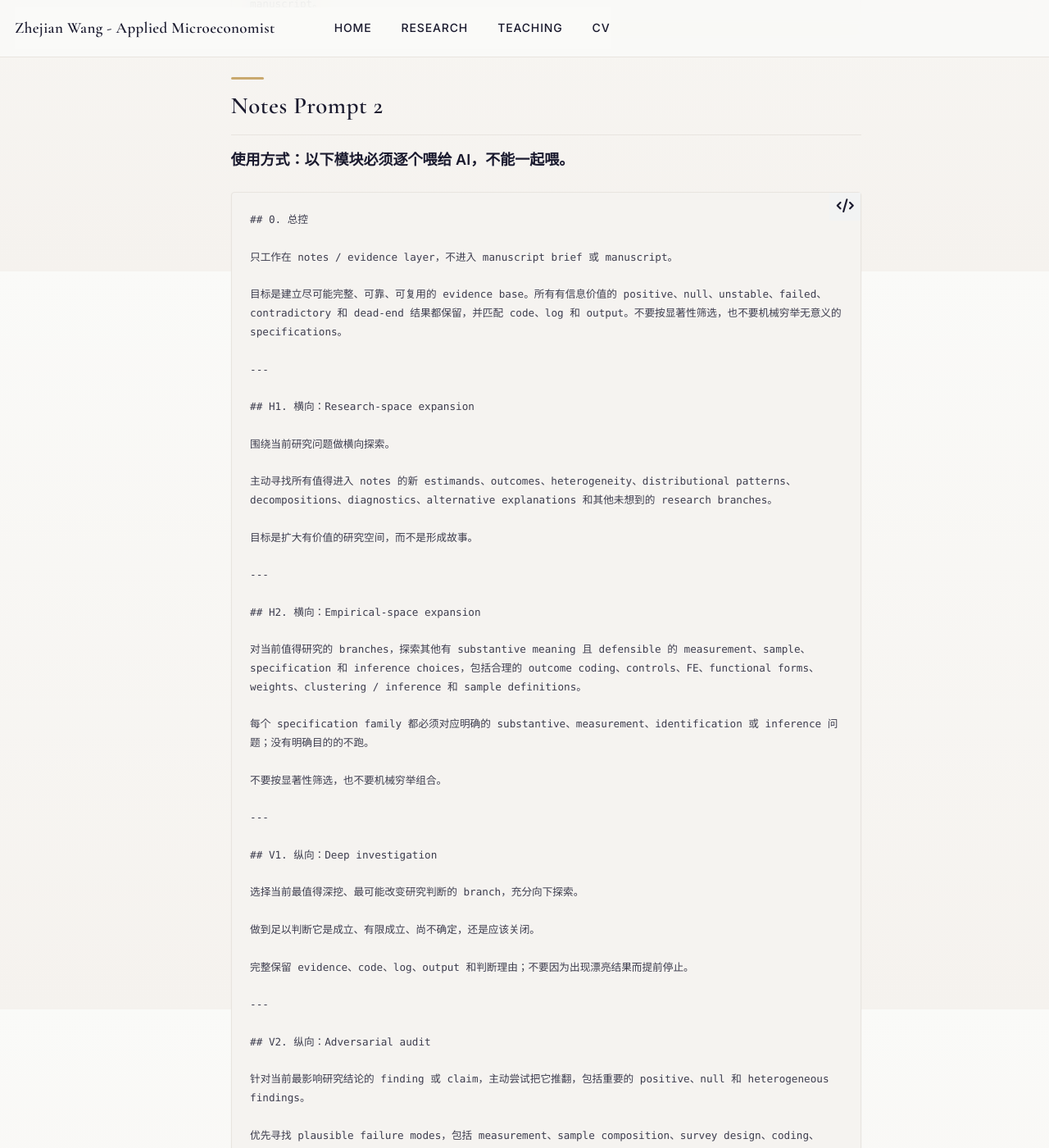
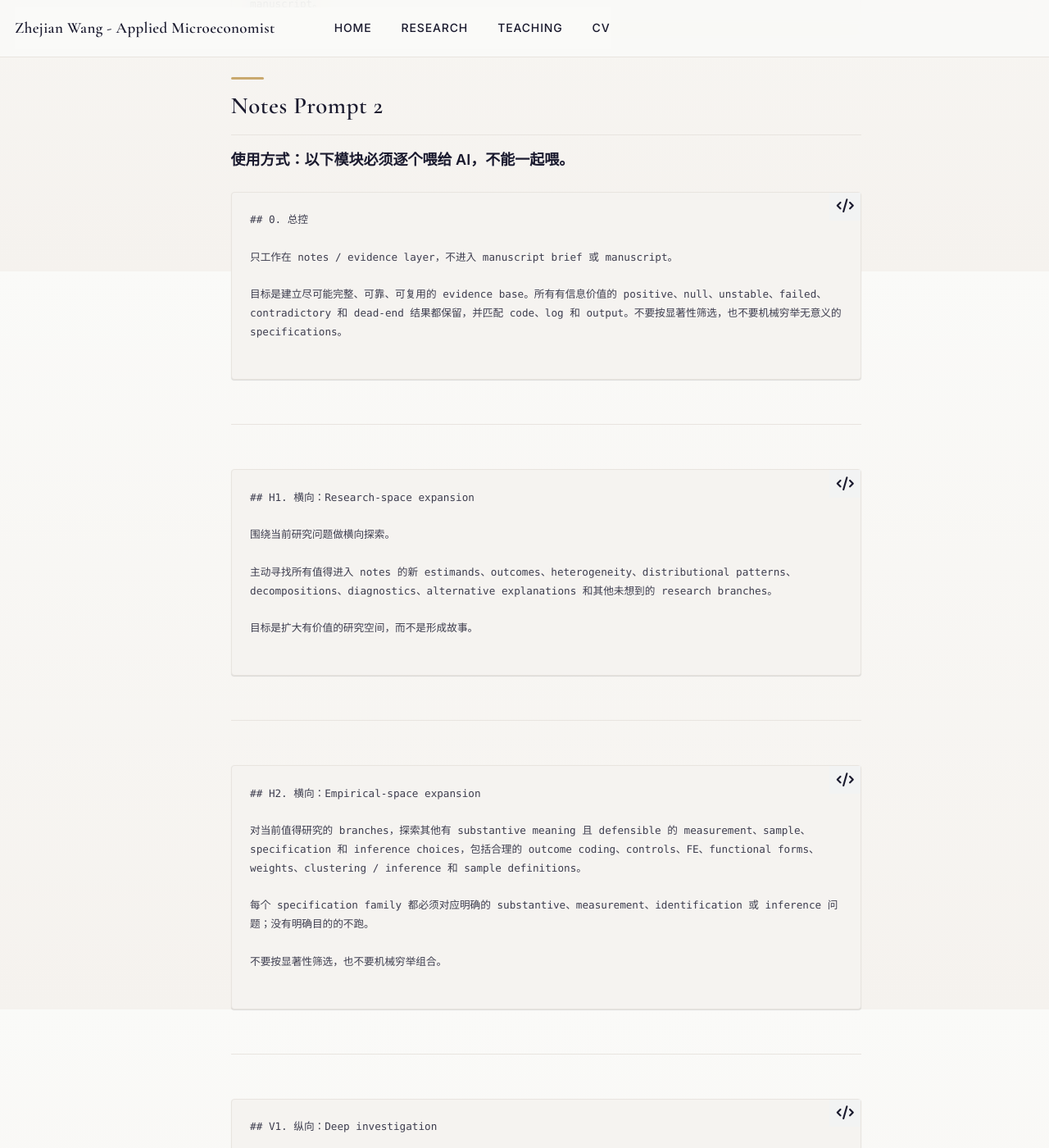
Before and after one commit to zhejianw/zhejianw.github.io, a Jekyll site: the page built from ai/prompts/notes/index.md, in a window 1280 px wide and 1400 px high, scrolled down 569 px. Shown: the whole window at 82% size. Built offline with Jekyll 4.4.1, drawn with Linux system fonts in a browser that asks for light colours; a script that is not in the unit is left out; some of the changed text lies outside the part shown.

Commit message:
Split notes workflow into individual prompt blocks

```diff
--- a/ai/prompts/notes/index.md
+++ b/ai/prompts/notes/index.md
@@ -52,8 +52,11 @@ last_updated: 2026-08-27
 
 目标是建立尽可能完整、可靠、可复用的 evidence base。所有有信息价值的 positive、null、unstable、failed、contradictory 和 dead-end 结果都保留，并匹配 code、log 和 output。不要按显著性筛选，也不要机械穷举无意义的 specifications。
 
+~~~
+
 ---
 
+~~~text
 ## H1. 横向：Research-space expansion
 
 围绕当前研究问题做横向探索。
@@ -62,8 +65,11 @@ last_updated: 2026-08-27
 
 目标是扩大有价值的研究空间，而不是形成故事。
 
+~~~
+
 ---
 
+~~~text
 ## H2. 横向：Empirical-space expansion
 
 对当前值得研究的 branches，探索其他有 substantive meaning 且 defensible 的 measurement、sample、specification 和 inference choices，包括合理的 outcome coding、controls、FE、functional forms、weights、clustering / inference 和 sample definitions。
@@ -72,8 +78,11 @@ last_updated: 2026-08-27
 
 不要按显著性筛选，也不要机械穷举组合。
 
+~~~
+
 ---
 
+~~~text
 ## V1. 纵向：Deep investigation
 
 选择当前最值得深挖、最可能改变研究判断的 branch，充分向下探索。
@@ -82,8 +91,11 @@ last_updated: 2026-08-27
 
 完整保留 evidence、code、log、output 和判断理由；不要因为出现漂亮结果而提前停止。
 
+~~~
+
 ---
 
+~~~text
 ## V2. 纵向：Adversarial audit
 
 针对当前最影响研究结论的 finding 或 claim，主动尝试把它推翻，包括重要的 positive、null 和 heterogeneous findings。
@@ -92,8 +104,11 @@ last_updated: 2026-08-27
 
 攻击应针对真实的 failure mode，而不是为了改变显著性而搜索 specification。
 
+~~~
+
 ---
 
+~~~text
 ## H3. 再横向：Evidence-conditioned discovery
 
 重新阅读当前 notes、results、异常、矛盾和 dead ends。
@@ -102,8 +117,11 @@ last_updated: 2026-08-27
 
 只扩展有 substantive 或 diagnostic value 的方向。
 
+~~~
+
 ---
 
+~~~text
 ## C1. 收敛：Branch adjudication
 
 整理并裁决当前 research state。
@@ -116,8 +134,11 @@ last_updated: 2026-08-27
 
 不要进入 manuscript brief。
 
+~~~
+
 ---
 
+~~~text
 ## X1. 按需：Contradiction resolution
 
 当重要 evidence 彼此冲突时调用。
@@ -128,8 +149,11 @@ last_updated: 2026-08-27
 
 优先寻找能够区分 competing explanations 的新证据，而不是替某个结果辩护。
 
+~~~
+
 ---
 
+~~~text
 ## 循环
 
 **H1 → H2 → V1 → V2 → H3 → C1 → loop**
```
